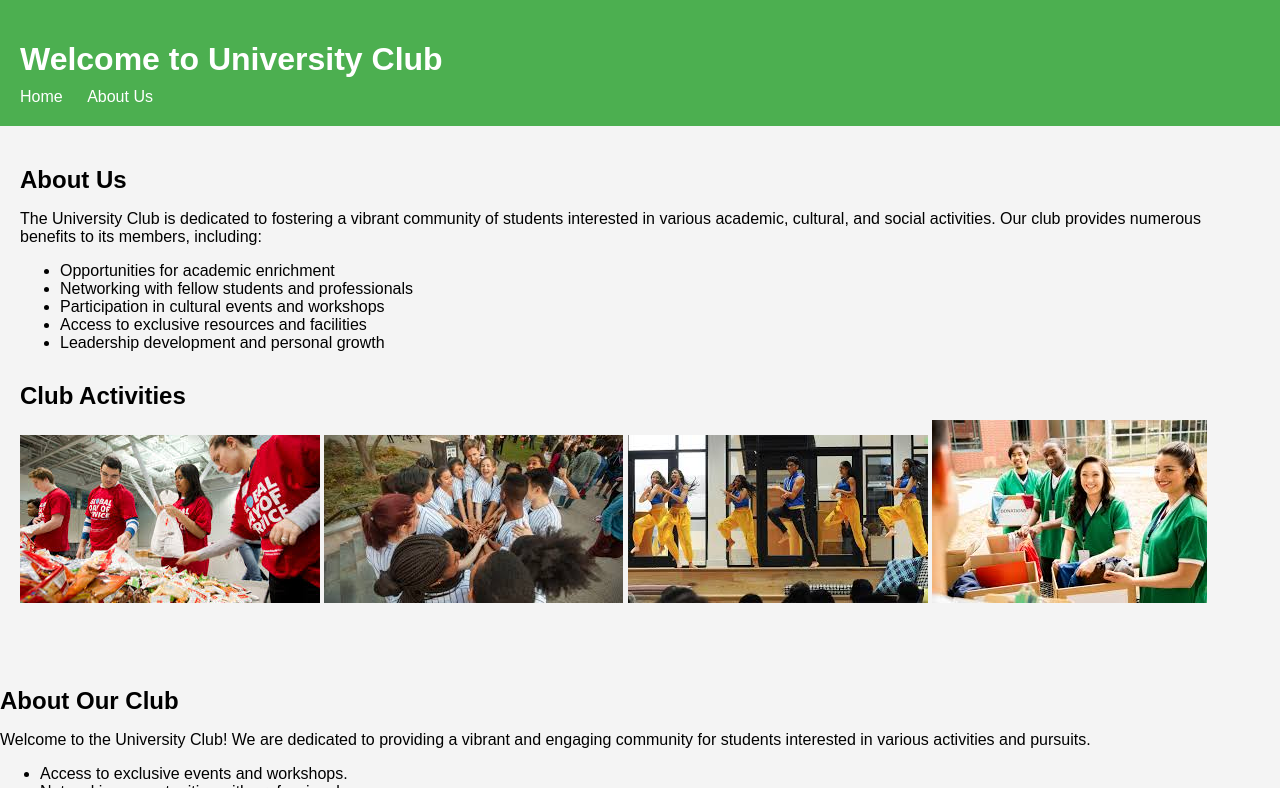
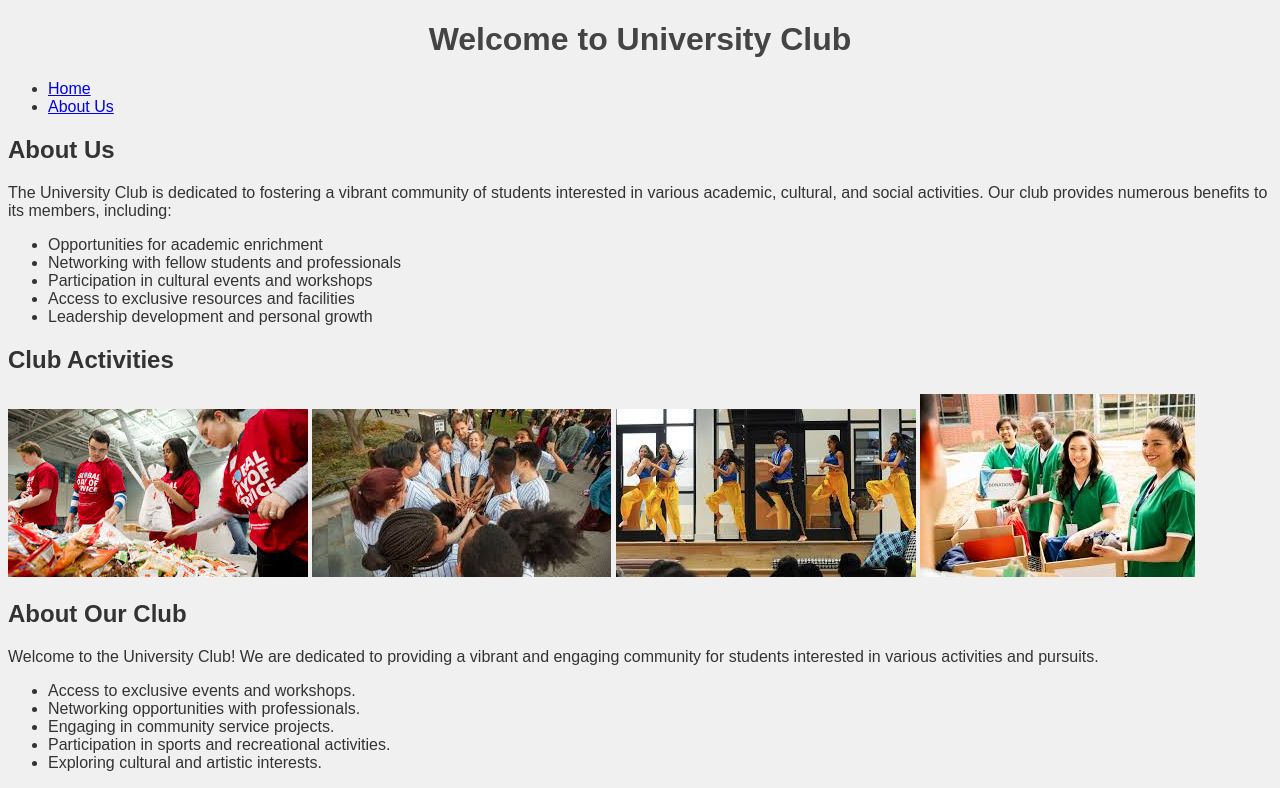
Before and after one commit to AnkurMangroliya/lab3_of_IAD, a Django app: template myapp/templates/home.html in a window 1280 px wide. Shown: the top 788 px of the page. Run offline with Django 3.2, Linux system fonts and the light colour scheme; the template is opened without the code that fills it, so the values that code supplies are empty; grey boxes are pictures that could not be loaded.

Commit message:
Lab 6 code updated

```diff
--- a/myapp/static/myapp/css/styles.css
+++ b/myapp/static/myapp/css/styles.css
@@ -1,46 +1,64 @@
+/*body {*/
+/*    font-family: Arial, sans-serif;*/
+/*    background-color: #f4f4f4;*/
+/*    margin: 0;*/
+/*    padding: 0;*/
+/*}*/
+
+/*header {*/
+/*    background-color: #4CAF50; !* Green *!*/
+/*    color: #fff;*/
+/*    padding: 20px;*/
+/*}*/
+
+/*nav ul {*/
+/*    list-style-type: none;*/
+/*    margin: 0;*/
+/*    padding: 0;*/
+/*}*/
+
+/*nav ul li {*/
+/*    display: inline;*/
+/*    margin-right: 20px;*/
+/*}*/
+
+/*nav ul li a {*/
+/*    color: #fff;*/
+/*    text-decoration: none;*/
+/*}*/
+
+/*main {*/
+/*    padding: 20px;*/
+/*}*/
+
+/*section {*/
+/*    margin-bottom: 30px;*/
+/*}*/
+
+/*h1, h2 {*/
+/*    margin-bottom: 10px;*/
+/*}*/
+
+/*img {*/
+/*    max-width: 100%;*/
+/*    height: auto;*/
+/*    margin-bottom: 10px;*/
+/*}*/
+
+
 body {
+    background-color: #f0f0f0;
+    color: #333;
     font-family: Arial, sans-serif;
-    background-color: #f4f4f4;
-    margin: 0;
-    padding: 0;
 }
 
-header {
-    background-color: #4CAF50; /* Green */
-    color: #fff;
-    padding: 20px;
+h1 {
+    font-size: 2em;
+    color: #444;
+    text-align: center;
 }
 
-nav ul {
-    list-style-type: none;
-    margin: 0;
-    padding: 0;
+.hbar1 {
+    display: inline;
+    margin: 15px;
 }
-
-nav ul li {
-    display: inline;
-    margin-right: 20px;
-}
-
-nav ul li a {
-    color: #fff;
-    text-decoration: none;
-}
-
-main {
-    padding: 20px;
-}
-
-section {
-    margin-bottom: 30px;
-}
-
-h1, h2 {
-    margin-bottom: 10px;
-}
-
-img {
-    max-width: 100%;
-    height: auto;
-    margin-bottom: 10px;
-}
--- a/myapp/urls.py
+++ b/myapp/urls.py
@@ -12,7 +12,7 @@ urlpatterns = [
     path('about/', views.about, name='about'),
     path('home.html', views.home, name='home_html'),
     path('about.html', views.about, name='about_html'),
-
+    path('<int:book_id>/', views.detail, name='detail'),
 ]
 
 if settings.DEBUG:
```
Also changed, not shown: myapp/templates/myapp/about.html (added, +8 -0 lines), myapp/templates/myapp/base.html (added, +23 -0 lines), myapp/templates/myapp/detail.html (added, +10 -0 lines), myapp/templates/myapp/index.html (added, +19 -0 lines), myapp/templates/myapp/index0.html (+25 -1 lines), myapp/views.py (+6 -2 lines).
